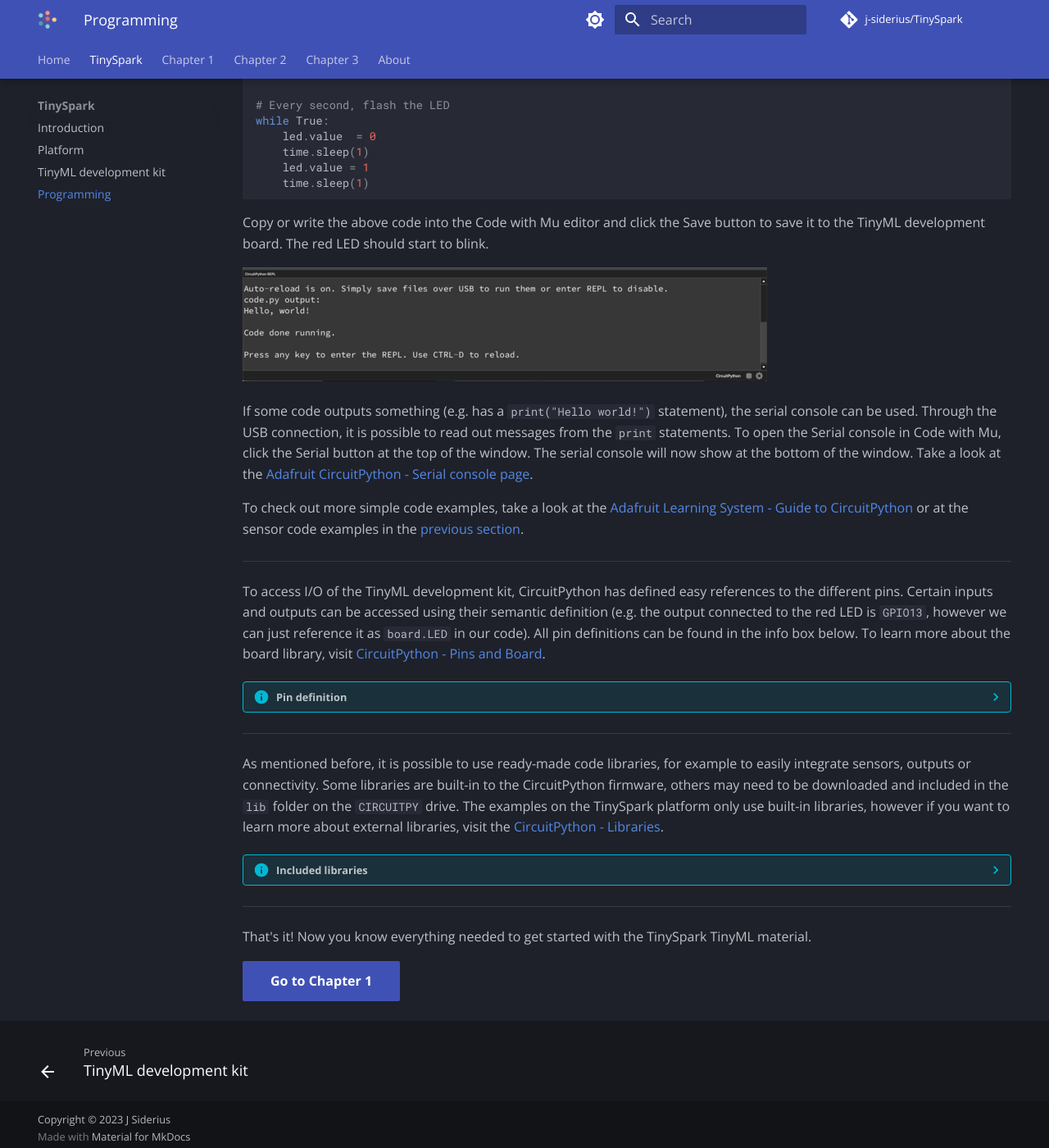
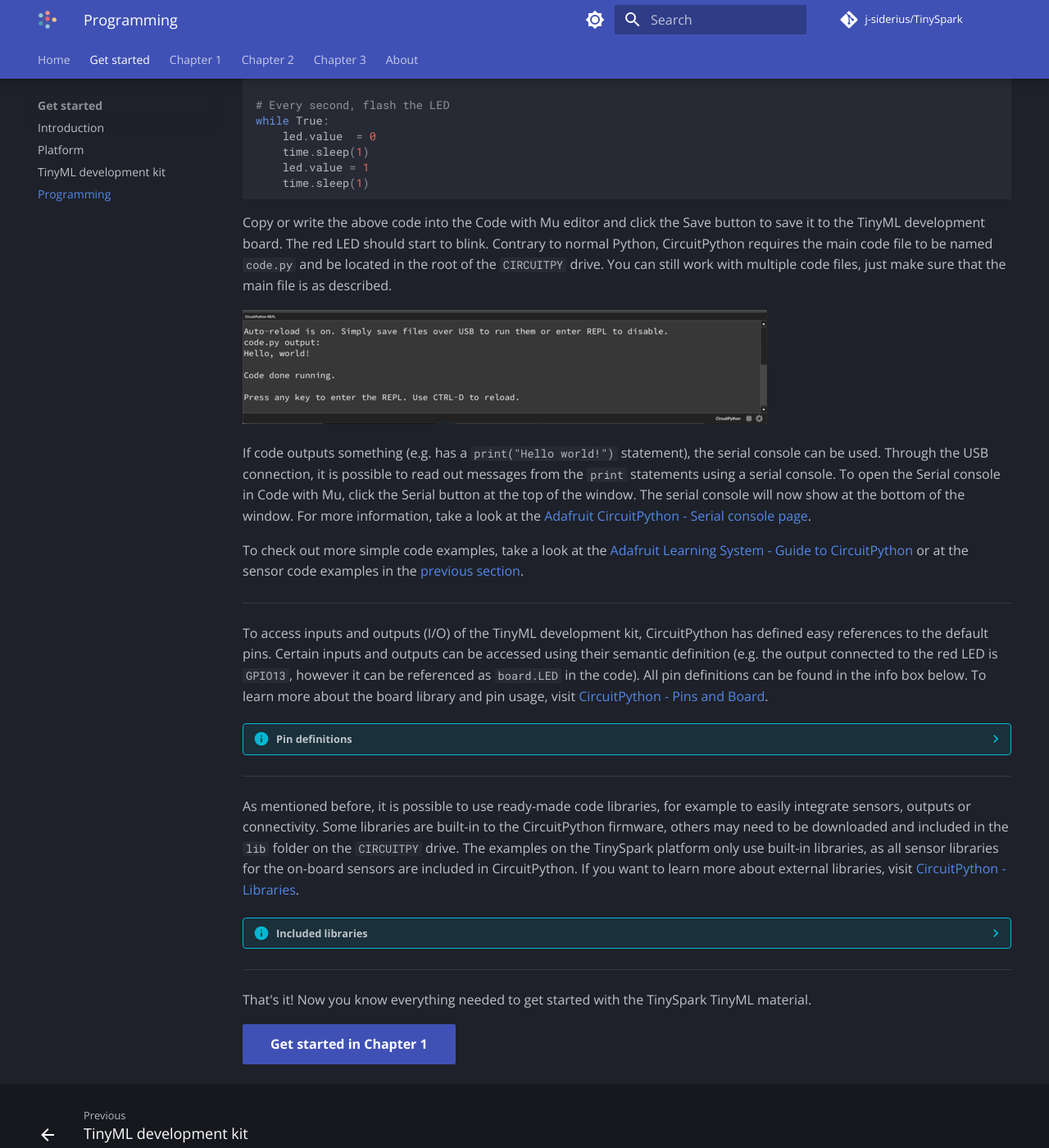
Before and after one commit to j-siderius/TinySpark, an MkDocs documentation site: the page built from docs/kit/programming.md, in a window 1280 px wide and 1400 px high, scrolled down 1951 px. Shown: the whole window at 82% size. Built offline with MkDocs 1.6.1 and Material for MkDocs 9.7.7, drawn with Linux system fonts in a browser that asks for light colours; comment, search, counter and statistics services are not loaded.

Commit message:
Rewrote TinySpark chapter

````diff
--- a/docs/kit/programming.md
+++ b/docs/kit/programming.md
@@ -27,6 +27,8 @@
 ??? info "Advanced IDE setup"
 
     If you are already familiar with programming development kits, or want to work in an IDE which you are familiar with (such as Atom or VS Code), take a look at the [Adafruit - Advanced CircuitPython setup](https://learn.adafruit.com/welcome-to-circuitpython/advanced-setup).
+
+    Be aware that all examples are based on the Code with Mu editor, they should function in other editors as well. Setting up the serial connection to the microcontroller can be somewhat more difficult however.
 
 After installing, open the Code with Mu editor and (upon first start) select the CircuitPython mode. This ensures that the IDE is set up correctly for use with the TinyML development kit.
 
@@ -61,19 +63,19 @@
     time.sleep(1)
 ```
 
-Copy or write the above code into the Code with Mu editor and click the Save button to save it to the TinyML development board. The red LED should start to blink.
+Copy or write the above code into the Code with Mu editor and click the Save button to save it to the TinyML development board. The red LED should start to blink. Contrary to normal Python, CircuitPython requires the main code file to be named `code.py` and be located in the root of the `CIRCUITPY` drive. You can still work with multiple code files, just make sure that the main file is as described.
 
 ![CircuitPython serial console](../assets/images/serial.png)
 
-If some code outputs something (e.g. has a `print("Hello world!")` statement), the serial console can be used. Through the USB connection, it is possible to read out messages from the `print` statements. To open the Serial console in Code with Mu, click the Serial button at the top of the window. The serial console will now show at the bottom of the window. Take a look at the [Adafruit CircuitPython - Serial console page](https://learn.adafruit.com/welcome-to-circuitpython/kattni-connecting-to-the-serial-console).
+If code outputs something (e.g. has a `print("Hello world!")` statement), the serial console can be used. Through the USB connection, it is possible to read out messages from the `print` statements using a serial console. To open the Serial console in Code with Mu, click the Serial button at the top of the window. The serial console will now show at the bottom of the window. For more information, take a look at the [Adafruit CircuitPython - Serial console page](https://learn.adafruit.com/welcome-to-circuitpython/kattni-connecting-to-the-serial-console).
 
 To check out more simple code examples, take a look at the [Adafruit Learning System - Guide to CircuitPython](https://github.com/adafruit/Adafruit_Learning_System_Guides/tree/main/CircuitPython_Essentials) or at the sensor code examples in the [previous section](devkit.md).
 
 ---
 
-To access I/O of the TinyML development kit, CircuitPython has defined easy references to the different pins. Certain inputs and outputs can be accessed using their semantic definition (e.g. the output connected to the red LED is `GPIO13`, however we can just reference it as `board.LED` in our code). All pin definitions can be found in the info box below. To learn more about the board library, visit [CircuitPython - Pins and Board](https://learn.adafruit.com/circuitpython-essentials/circuitpython-pins-and-modules).
+To access inputs and outputs (I/O) of the TinyML development kit, CircuitPython has defined easy references to the default pins. Certain inputs and outputs can be accessed using their semantic definition (e.g. the output connected to the red LED is `GPIO13`, however it can be referenced  as `board.LED` in the code). All pin definitions can be found in the info box below. To learn more about the board library and pin usage, visit [CircuitPython - Pins and Board](https://learn.adafruit.com/circuitpython-essentials/circuitpython-pins-and-modules).
 
-??? info "Pin definition"
+??? info "Pin definitions"
 
     The TinyML development kit has the following pin definitions and names:
 
@@ -162,7 +164,7 @@
 
 ---
 
-As mentioned before, it is possible to use ready-made code libraries, for example to easily integrate sensors, outputs or connectivity. Some libraries are built-in to the CircuitPython firmware, others may need to be downloaded and included in the `lib` folder on the `CIRCUITPY` drive. The examples on the TinySpark platform only use built-in libraries, however if you want to learn more about external libraries, visit the [CircuitPython - Libraries](https://learn.adafruit.com/welcome-to-circuitpython/circuitpython-libraries).
+As mentioned before, it is possible to use ready-made code libraries, for example to easily integrate sensors, outputs or connectivity. Some libraries are built-in to the CircuitPython firmware, others may need to be downloaded and included in the `lib` folder on the `CIRCUITPY` drive. The examples on the TinySpark platform only use built-in libraries, as all sensor libraries for the on-board sensors are included in CircuitPython. If you want to learn more about external libraries, visit [CircuitPython - Libraries](https://learn.adafruit.com/welcome-to-circuitpython/circuitpython-libraries).
 
 ??? info "Included libraries"
 
@@ -198,10 +200,7 @@
 
 That's it! Now you know everything needed to get started with the TinySpark TinyML material.
 
-[Go to Chapter 1](../chapter1/introduction.md){ .md-button .md-button--primary }
-
-
-
+[Get started in Chapter 1](../chapter1/introduction.md){ .md-button .md-button--primary }
 
 
 
--- a/mkdocs.yml
+++ b/mkdocs.yml
@@ -116,7 +116,7 @@
 
 nav:
   - Home: index.md
-  - TinySpark:
+  - Get started:
     - Introduction: kit/introduction.md
     - Platform: kit/platform.md
     - TinyML development kit: kit/devkit.md
````
Also changed, not shown: docs/index.md (+6 -7 lines), docs/kit/devkit.md (+2 -2 lines), docs/kit/introduction.md (+3 -3 lines), docs/kit/platform.md (+4 -4 lines).
